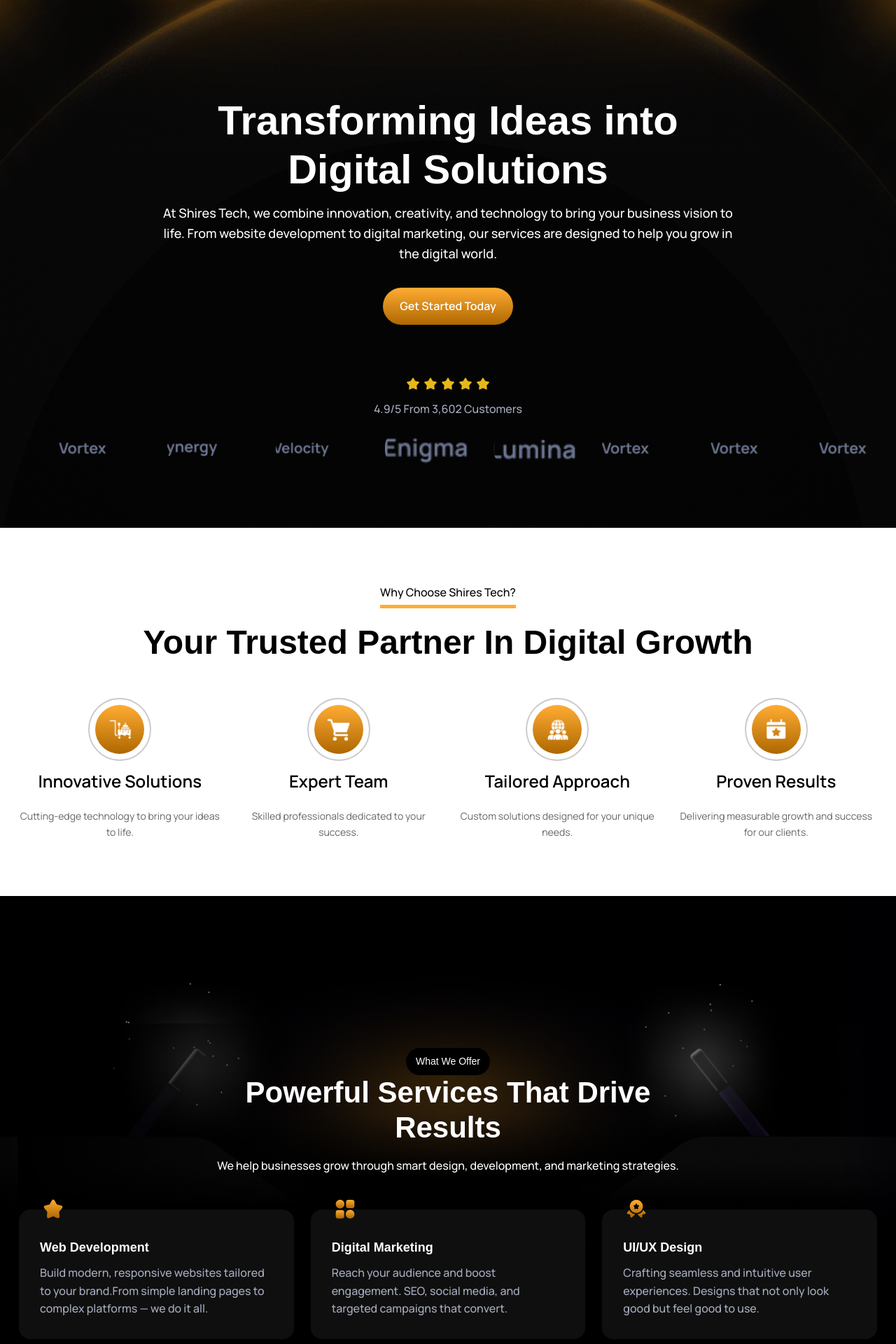
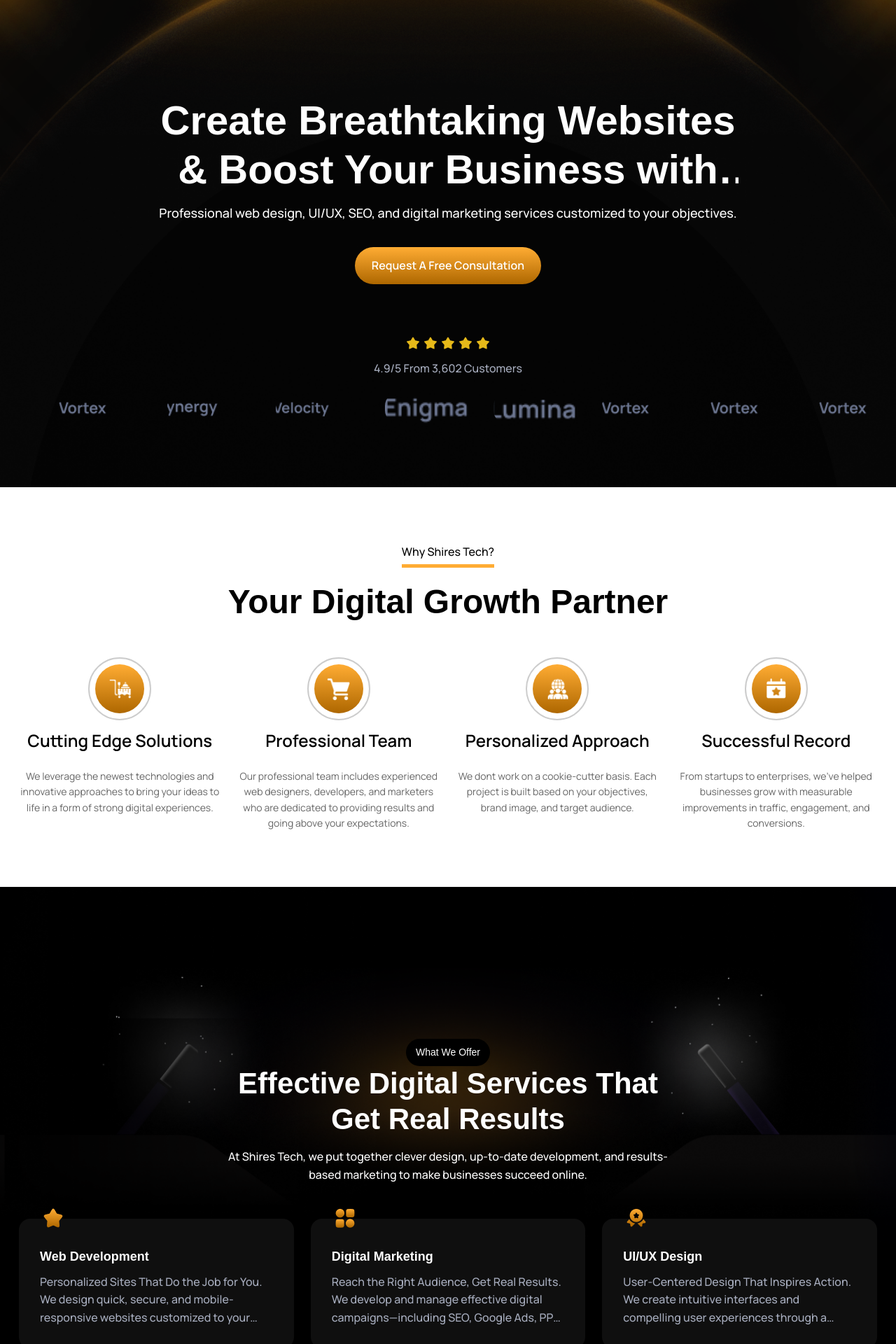
Before and after one commit to MohamadAdil/shirestech, a Next.js app: page / in a window 1280 px wide. Shown: the part 199-2119 px from the top of the page at 70% size. Built offline with nearby package versions, Linux system fonts and the light colour scheme; a web font is replaced by a local one.

Commit message:
'03-05-2025'

```diff
--- a/src/app/components/home/HeroBanner.jsx
+++ b/src/app/components/home/HeroBanner.jsx
@@ -23,10 +23,10 @@ export default function HeroBanner() {
           viewport={{ once: false, amount: 0.2 }}
           transition={{ duration: 0.8, delay: 0.2 }}
         >
-          <h1>Transforming Ideas into Digital Solutions</h1>
-          <p>At Shires Tech, we combine innovation, creativity, and technology to bring your business vision to life. From website development to digital marketing, our services are designed to help you grow in the digital world.</p>
+          <h1>Create Breathtaking Websites & Boost Your Business with Shires Tech</h1>
+          <p>Professional web design, UI/UX, SEO, and digital marketing services customized to your objectives.</p>
           <div className="button-wrap">
-            <Link href="/contact-us" className="btn-main">Get Started Today</Link>
+            <Link href="/contact-us" className="btn-main">Request a Free Consultation</Link>
           </div>
         </motion.div>
 
--- a/src/app/components/home/OurIndustries.jsx
+++ b/src/app/components/home/OurIndustries.jsx
@@ -8,23 +8,23 @@ import { FaAudioDescription } from 'react-icons/fa';
 const OurIndustries = () => {
   const industries = [
     {
-      title: 'Innovative Solutions',
-      description:'Cutting-edge technology to bring your ideas to life.',
+      title: 'Cutting Edge Solutions',
+      description:'We leverage the newest technologies and innovative approaches to bring your ideas to life in a form of strong digital experiences.',
       img: '/images/industries-img/img-1.png',
     },
     {
-      title: 'Expert Team',
-      description:'Skilled professionals dedicated to your success.',
+      title: 'Professional Team',
+      description:'Our professional team includes experienced web designers, developers, and marketers who are dedicated to providing results and going above your expectations.',
       img: '/images/industries-img/img-2.png',
     },
     {
-      title: 'Tailored Approach',
-      description:'Custom solutions designed for your unique needs.',
+      title: 'Personalized Approach',
+      description:'We dont work on a cookie-cutter basis. Each project is built based on your objectives, brand image, and target audience.',
       img: '/images/industries-img/img-3.png',
     },
     {
-      title: 'Proven Results',
-      description:' Delivering measurable growth and success for our clients.',
+      title: 'Successful Record',
+      description:'From startups to enterprises, we’ve helped businesses grow with measurable improvements in traffic, engagement, and conversions.',
       img: '/images/industries-img/img-4.png',
     },
   ];
@@ -45,8 +45,8 @@ const OurIndustries = () => {
           transition={{ duration: 0.6 }}
           viewport={{ once: false }}
         >
-          <span className="hd-border-line center">Why Choose Shires Tech?</span>
-          <h2>Your Trusted Partner in Digital Growth</h2>
+          <span className="hd-border-line center">Why Shires Tech?</span>
+          <h2>Your Digital Growth Partner</h2>
         </motion.div>
 
         <div className="industries-card-wrap">
--- a/src/app/components/home/WhyUs.jsx
+++ b/src/app/components/home/WhyUs.jsx
@@ -23,9 +23,9 @@ const WhyUs = () => {
           viewport={{ once: false }}
         >
           <div className="hd-box">What We Offer</div>
-          <h2>Powerful Services That Drive Results</h2>
+          <h2>Effective Digital Services That Get Real Results</h2>
           <p>
-          We help businesses grow through smart design, development, and marketing strategies.
+          At Shires Tech, we put together clever design, up-to-date development, and results-based marketing to make businesses succeed online.
           </p>
         </motion.div>
 
@@ -35,18 +35,18 @@ const WhyUs = () => {
               {
                 title: 'Web Development',
                 img: '/images/whyus-card-img/img-1.png',
-                desc: 'Build modern, responsive websites tailored to your brand.From simple landing pages to complex platforms — we do it all.',
+                desc: 'Personalized Sites That Do the Job for You. We design quick, secure, and mobile-responsive websites customized to your business objectives. From simple landing pages to complex web applications, our development team makes sure your site runs smoothly on every device.',
               },
 
               {
                 title: 'Digital Marketing',
                 img: '/images/whyus-card-img/img-2.png',
-                desc: 'Reach your audience and boost engagement. SEO, social media, and targeted campaigns that convert.',
+                desc: 'Reach the Right Audience, Get Real Results. We develop and manage effective digital campaigns—including SEO, Google Ads, PPC, social media marketing, and content branding—that drive traffic and conversions.',
               },
               {
                 title: 'UI/UX Design',
                 img: '/images/whyus-card-img/img-3.png',
-                desc: 'Crafting seamless and intuitive user experiences. Designs that not only look good but feel good to use.',
+                desc: 'User-Centered Design That Inspires Action. We create intuitive interfaces and compelling user experiences through a design process that includes wireframes, high-fidelity mockups, responsive UI for web and mobile, and continuous user testing.',
               },
             ].map((item, index) => (
               <motion.div
```
